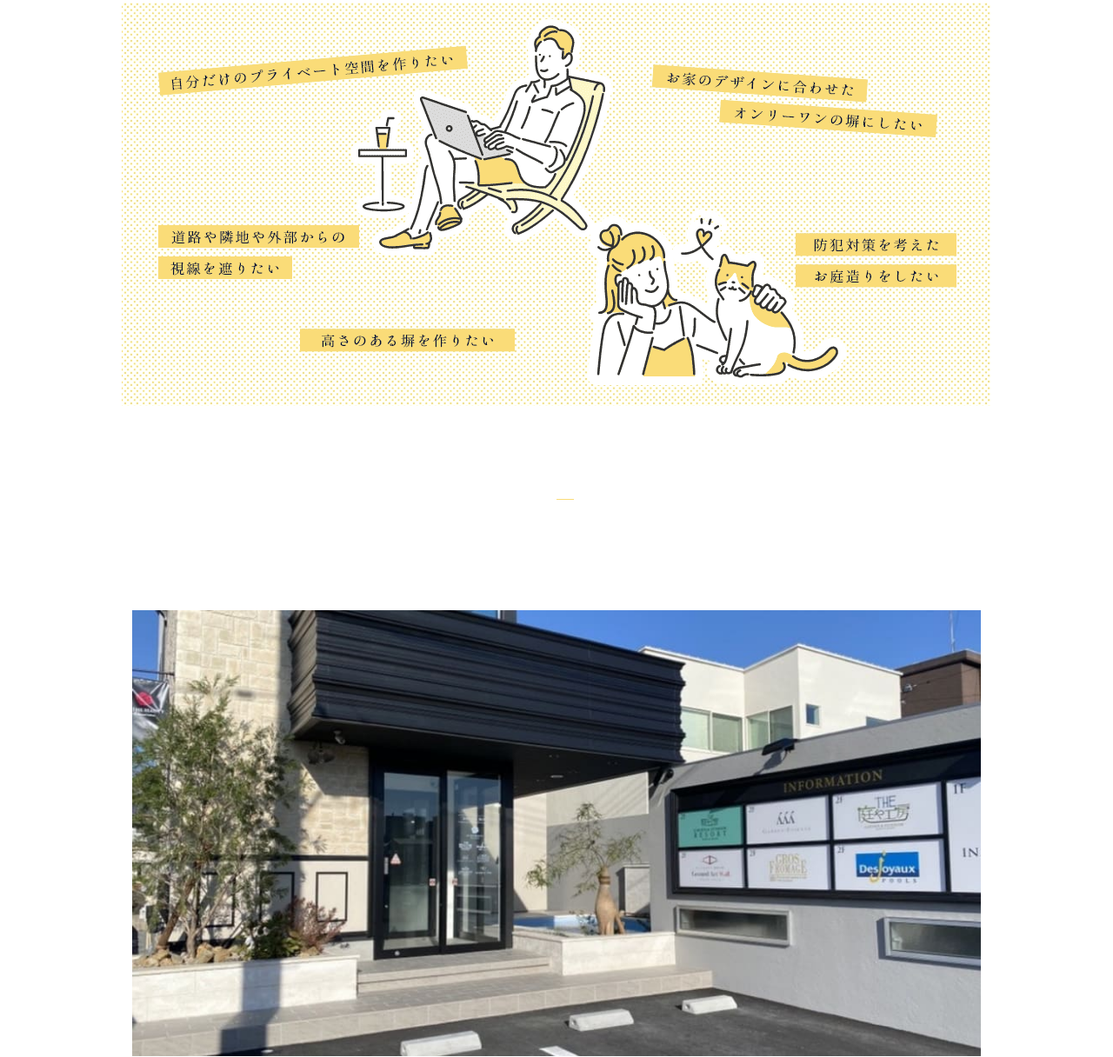
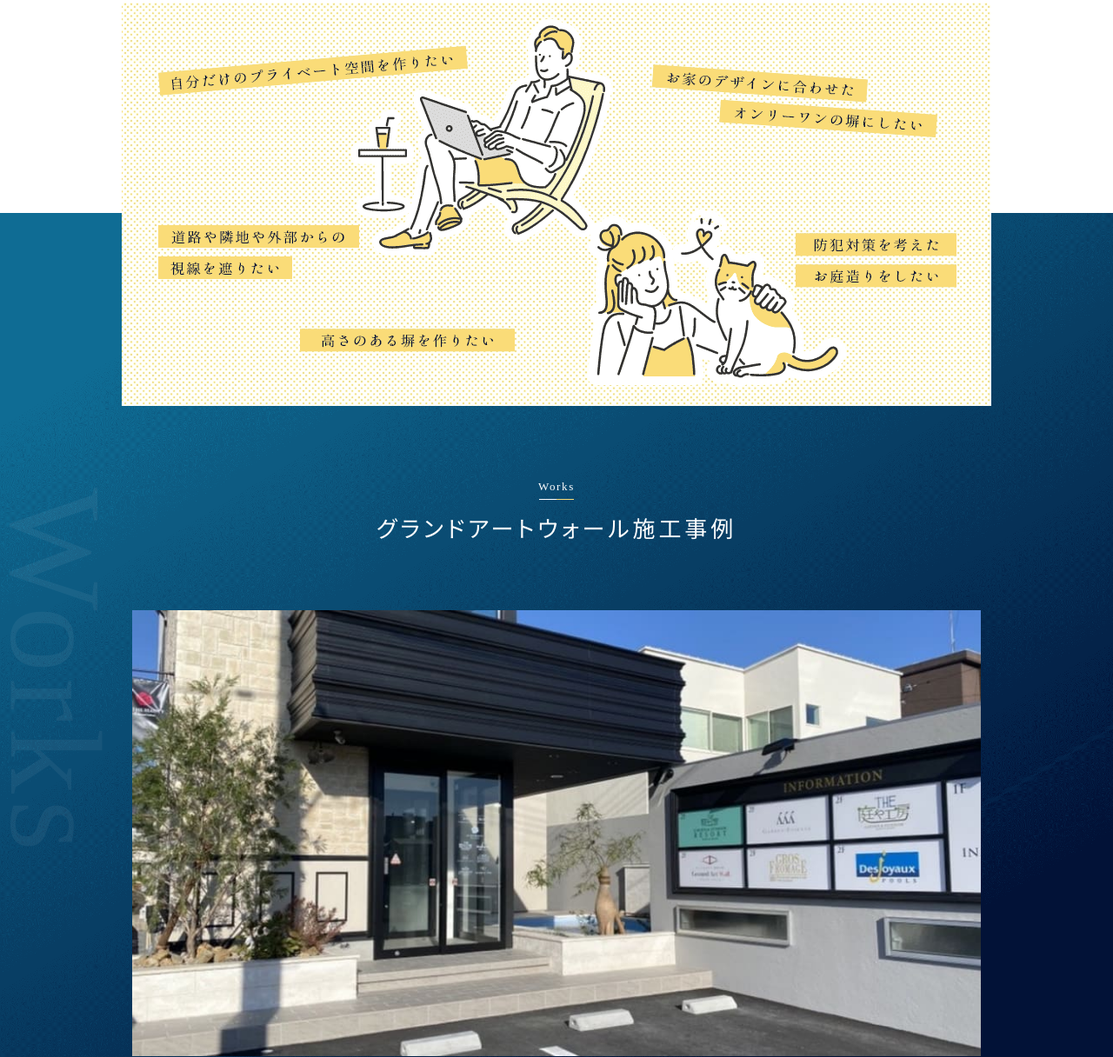
Before and after one commit to tnishino-0828/tnishino-241224, a plain HTML site: page index.html in a window 1280 px wide. Shown: the part 1062-2278 px from the top of the page at 87% size. Drawn offline with Linux system fonts and the light colour scheme; files whose address does not match are found by name; a web font is replaced by a local one.

Commit message:
Add files via upload

```diff
--- a/css/style.scss
+++ b/css/style.scss
@@ -711,7 +711,7 @@ div.artwall {
     img {}
   }
   section.works {
-    background-image: url('img/footer_background.png');
+    background-image: url('../img/footer_background.png');
     background-size: cover;
     margin-top: 168px;
     @media (min-width: 768px) {
```
Also changed, not shown: css/style.css.
